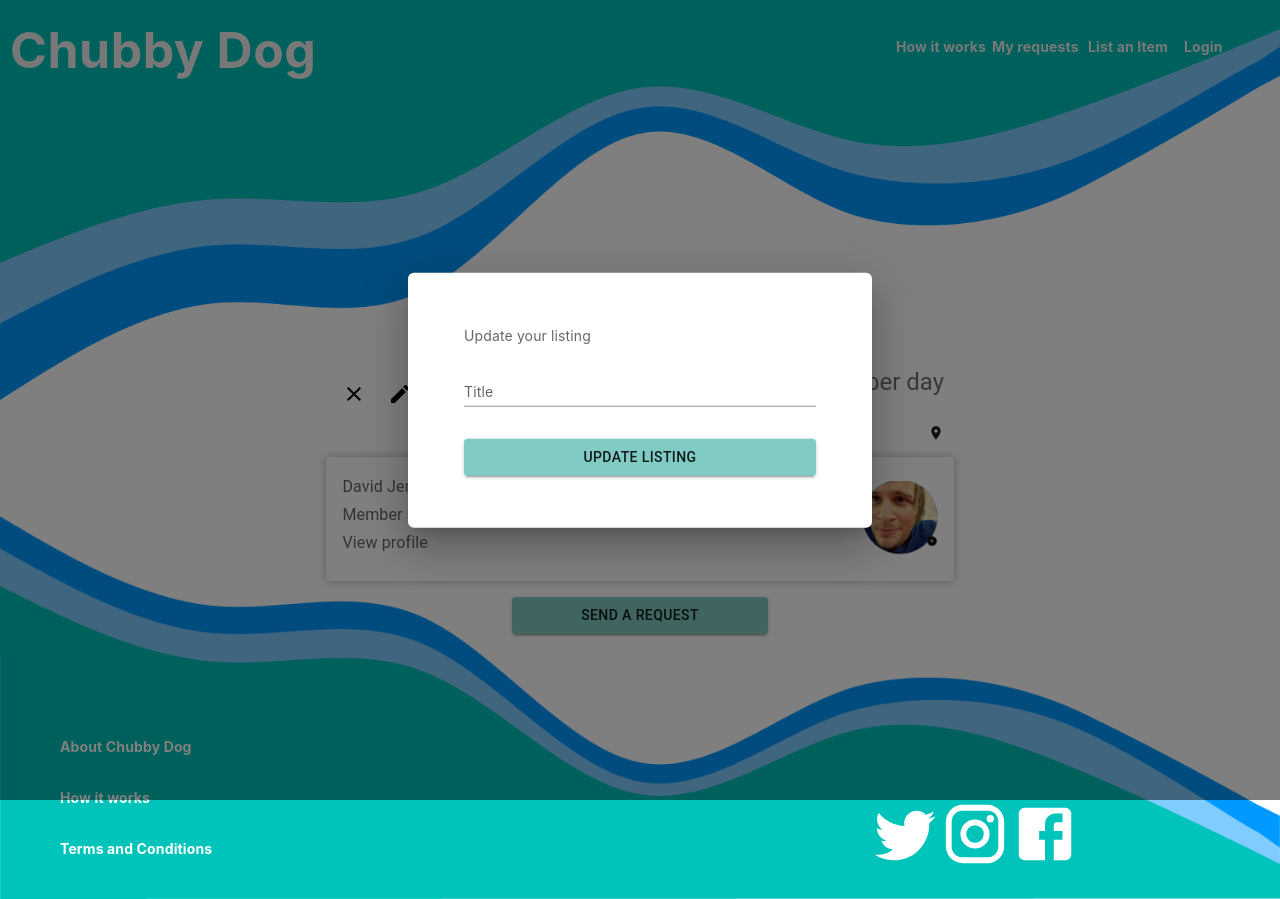
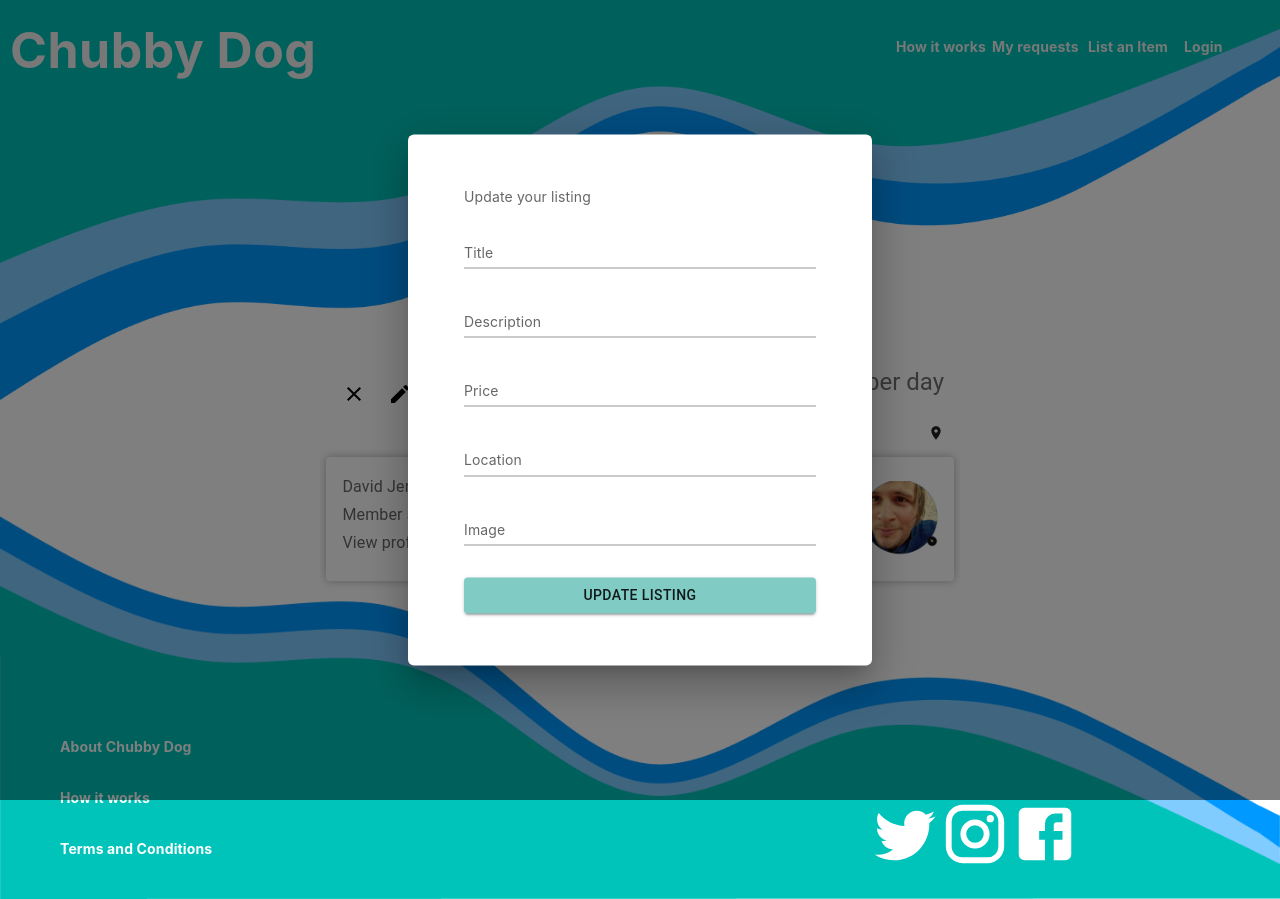
Before and after one commit to mirrenil/arbetsmetodik, a React (Create React App) app: page /items/1 in a window 1280 px wide. Both pictures are taken after a click on the button 400 px from the left and 395 px from the top of the page. Built offline with nearby package versions, Linux system fonts and the light colour scheme; no server answers; the database is empty.

Commit message:
adds crud to all info fields about a listing

```diff
--- a/src/Pages/DetailPage.tsx
+++ b/src/Pages/DetailPage.tsx
@@ -32,13 +32,17 @@
 function DetailPage() {
   const listingCollection = collection(db, "listings");
   const { id } = useParams();
-  const [item, setItem] = useState<IListItem>();
   const { currentUser } = useAuth();
-  const [modalOpen, setModalOpen] = useState<boolean>(false);
+  const navigate = useNavigate();
   const handleOpen = () => setModalOpen(true);
   const handleClose = () => setModalOpen(false);
+  const [modalOpen, setModalOpen] = useState<boolean>(false);
+  const [item, setItem] = useState<IListItem>();
   const [title, setTitle] = useState<string>("");
-  const navigate = useNavigate();
+  const [description, setDescription] = useState<string>("");
+  const [price, setPrice] = useState<string>("");
+  const [location, setLocation] = useState<string>("");
+  const [image, setImage] = useState<string>("");
 
   const handleSendRequest = async (e?: Event) => {
     const newRequest = {
@@ -55,7 +59,7 @@
   const deleteListing = async (id: string) => {
     const itemToRemove = doc(db, "listings", id);
     await deleteDoc(itemToRemove);
-    alert("Listing with id " + id + " has been deleted");
+    navigate("/profile/:id");
   };
 
   const updateListing = useCallback(async () => {
@@ -63,7 +67,12 @@
       const itemToUpdate = doc(db, "listings", id);
       await updateDoc(itemToUpdate, {
         title: title,
+        description: description,
+        price: price,
+        location: location,
+        image: image,
       });
+      handleClose();
     } else {
       return (
         <Box>
@@ -152,6 +161,42 @@
                           value={title || ""}
                           onChange={(e) => setTitle(e.target.value)}
                         />
+                        <TextField
+                          autoFocus
+                          margin="normal"
+                          type="text"
+                          label="Description"
+                          variant="standard"
+                          value={description || ""}
+                          onChange={(e) => setDescription(e.target.value)}
+                        />
+                        <TextField
+                          autoFocus
+                          margin="normal"
+                          type="number"
+                          label="Price"
+                          variant="standard"
+                          value={price || ""}
+                          onChange={(e) => setPrice(e.target.value)}
+                        />
+                        <TextField
+                          autoFocus
+                          margin="normal"
+                          type="text"
+                          label="Location"
+                          variant="standard"
+                          value={location || ""}
+                          onChange={(e) => setLocation(e.target.value)}
+                        />
+                        <TextField
+                          autoFocus
+                          margin="normal"
+                          type="text"
+                          label="Image"
+                          variant="standard"
+                          value={image || ""}
+                          onChange={(e) => setImage(e.target.value)}
+                        />
                         <Button
                           variant="contained"
                           onClick={() => {
@@ -189,7 +234,11 @@
               {item?.description}
             </Typography>
             <Box>
-              <Typography sx={location} variant="body2" color="text.primary">
+              <Typography
+                sx={listingLocation}
+                variant="body2"
+                color="text.primary"
+              >
                 {item?.location}
                 <LocationOnIcon sx={{ fontSize: "1rem" }} />
               </Typography>
@@ -282,7 +331,7 @@
   justifyContent: "space-between",
 };
 
-const location: SxProps = {
+const listingLocation: SxProps = {
   display: "flex",
   justifyContent: "center",
   alignItems: "center",
```
